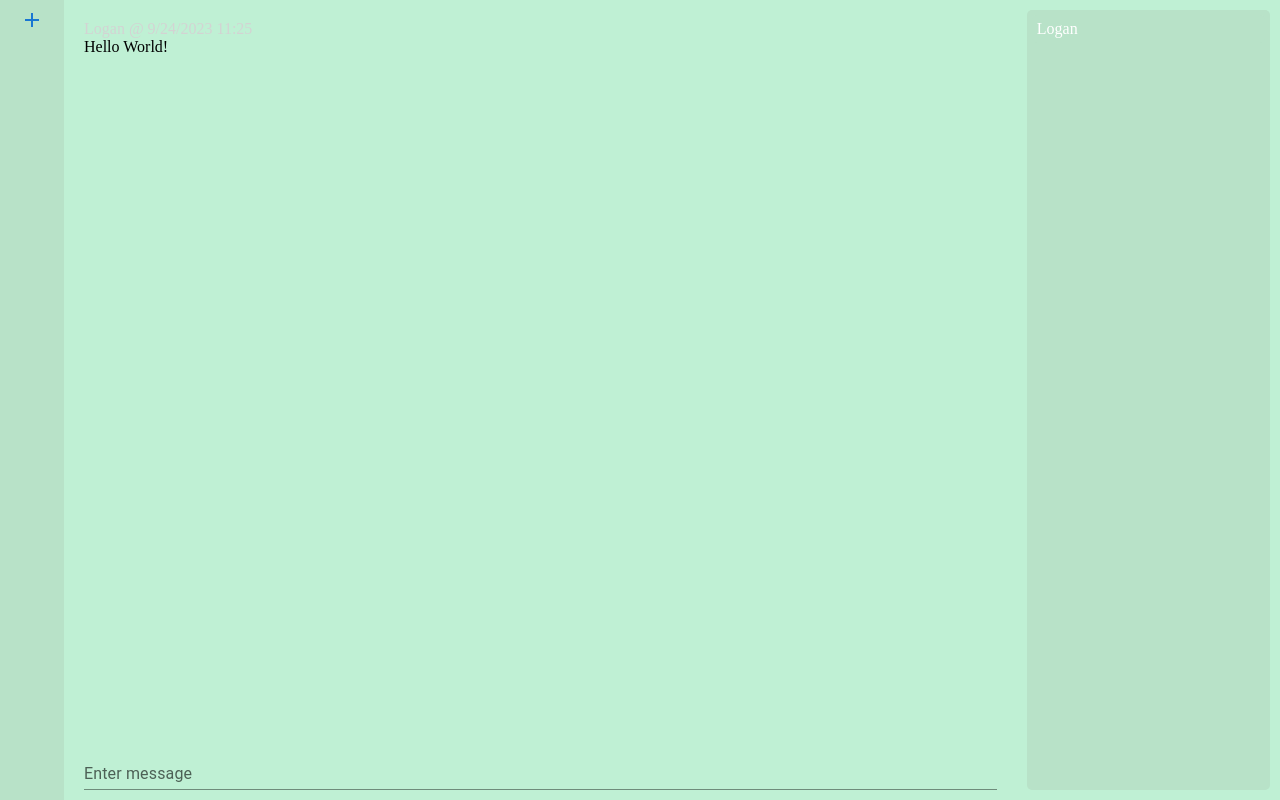
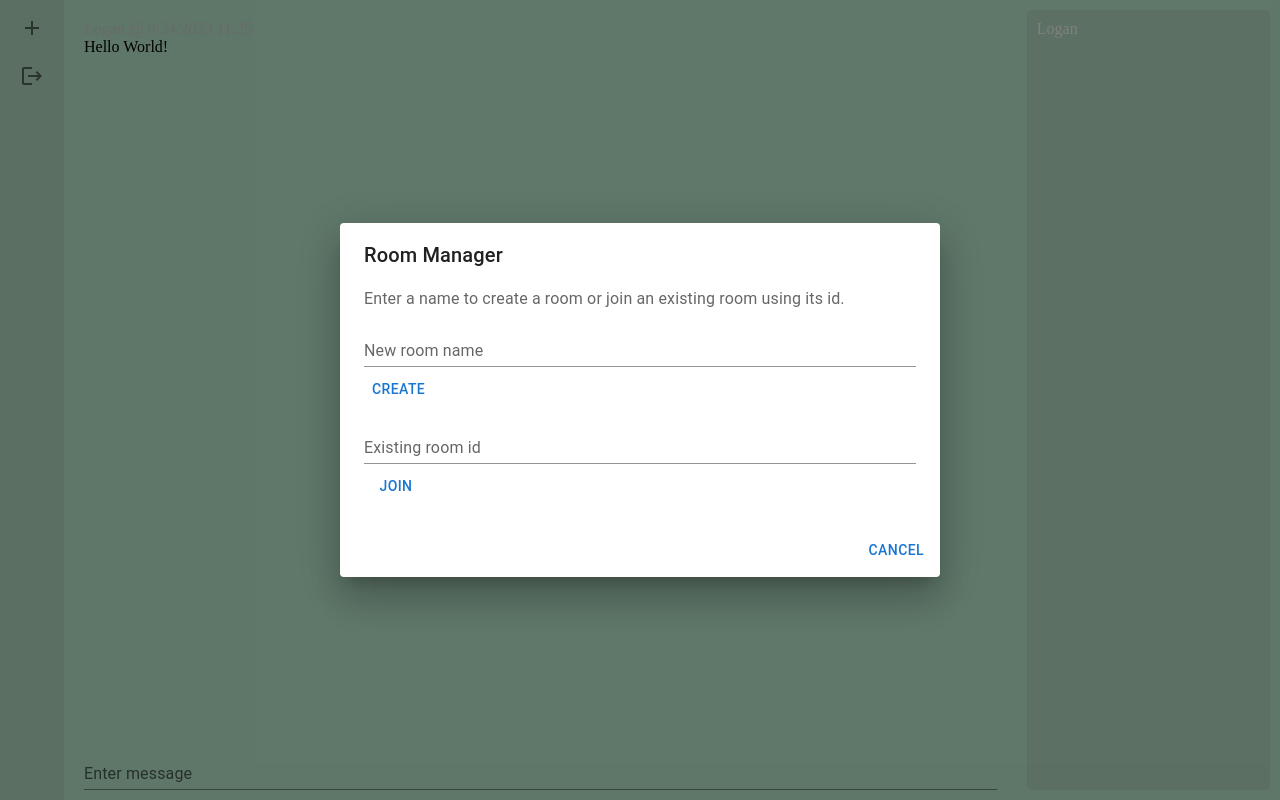
Before and after one commit to LoganKloft/LMMT-SecureDove, a React (Create React App) app in the folder client/: page /home in a window 1280 px wide. Both pictures are taken after a click on the button 32 px from the left and 20 px from the top of the page. Built offline with nearby package versions, Linux system fonts and the light colour scheme.

Commit message:
Add create or join room dialog to Hallway. Can exit to login page using Hallway.

```diff
--- a/client/src/components/Hallway.jsx
+++ b/client/src/components/Hallway.jsx
@@ -1,17 +1,95 @@
-import React from 'react'
+import React, { useState } from 'react'
 import Stack from '@mui/material/Stack';
 import IconButton from '@mui/material/IconButton';
 import AddIcon from '@mui/icons-material/Add';
+import LogoutIcon from '@mui/icons-material/Logout';
+import Button from '@mui/material/Button';
+import TextField from '@mui/material/TextField';
+import Dialog from '@mui/material/Dialog';
+import DialogActions from '@mui/material/DialogActions';
+import DialogContent from '@mui/material/DialogContent';
+import DialogContentText from '@mui/material/DialogContentText';
+import DialogTitle from '@mui/material/DialogTitle';
+import { useNavigate } from 'react-router-dom';
 import "./Hallway.scss";
 
 export default function Hallway() {
+    const [rooms, setRooms] = useState([{ "roomid": "123456789", "roomname": "test" }])
+    const [joinValue, setJoinValue] = useState(null);
+    const [createValue, setCreateValue] = useState(null);
+    const [open, setOpen] = useState(false);
+
+    const navigate = useNavigate();
+
+    const handleClickOpen = () => {
+        setOpen(true);
+    };
+
+    const handleClose = () => {
+        setOpen(false);
+    };
+
+    const handleCreate = () => {
+        handleClose();
+    }
+
+    const handleJoin = () => {
+        handleClose();
+    }
+
+    const handleLogout = () => {
+        // close websocket connection
+
+        // navigate to login page
+        navigate('/');
+    }
+
     return (
         <div className='Hallway'>
-            <Stack direction="column" spacing={1}>
-                <IconButton color="primary">
+            <Stack direction="column" alignItems={"center"} paddingTop={1} paddingBottom={"10px"} spacing={1}>
+                <IconButton onClick={handleClickOpen}>
                     <AddIcon />
                 </IconButton>
+                <IconButton onClick={handleLogout}>
+                    <LogoutIcon />
+                </IconButton>
             </Stack>
+
+            <Dialog open={open} onClose={handleClose}>
+                <DialogTitle>Room Manager</DialogTitle>
+                <DialogContent>
+                    <DialogContentText>
+                        Enter a name to create a room or join an existing room using its id.
+                    </DialogContentText>
+                    <TextField
+                        autoFocus
+                        margin="dense"
+                        id="create"
+                        label="New room name"
+                        fullWidth
+                        variant="standard"
+                        onChange={(event) => {
+                            setCreateValue(event.target.value);
+                        }}
+                    />
+                    <Button onClick={handleCreate}>Create</Button>
+                    <TextField
+                        autoFocus
+                        margin="dense"
+                        id="join"
+                        label="Existing room id"
+                        fullWidth
+                        variant="standard"
+                        onChange={(event) => {
+                            setJoinValue(event.target.value);
+                        }}
+                    />
+                    <Button onClick={handleJoin}>Join</Button>
+                </DialogContent>
+                <DialogActions>
+                    <Button onClick={handleClose}>Cancel</Button>
+                </DialogActions>
+            </Dialog>
         </div>
     )
 }
--- a/client/src/components/Hallway.scss
+++ b/client/src/components/Hallway.scss
@@ -3,4 +3,15 @@
 .Hallway {
     background-color: $primary;
     width: 5%;
+
+    button {
+        width: fit-content;
+        height: fit-content;
+    }
+
+    overflow-y: scroll;
 }
+
+.Hallway::-webkit-scrollbar {
+    display: none;
+}
```
Also changed, not shown: client/src/components/CreateJoinRoom.jsx (deleted), client/src/components/CreateJoinRoom.scss (deleted).
